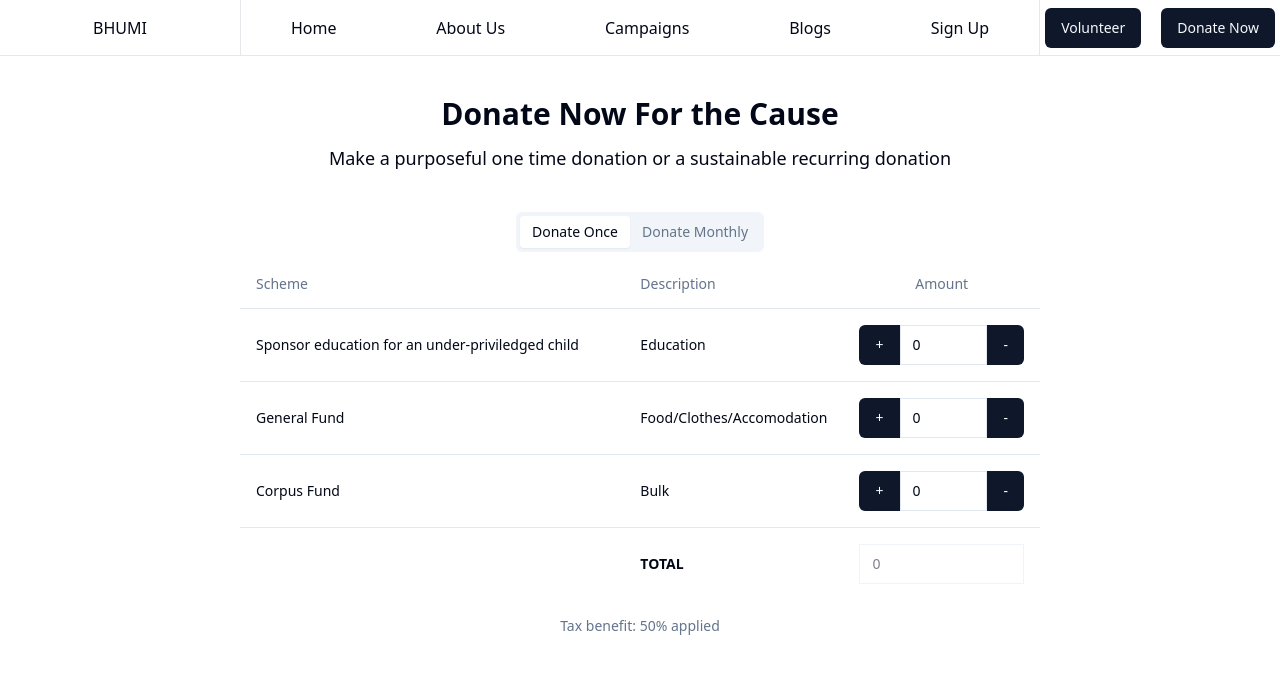
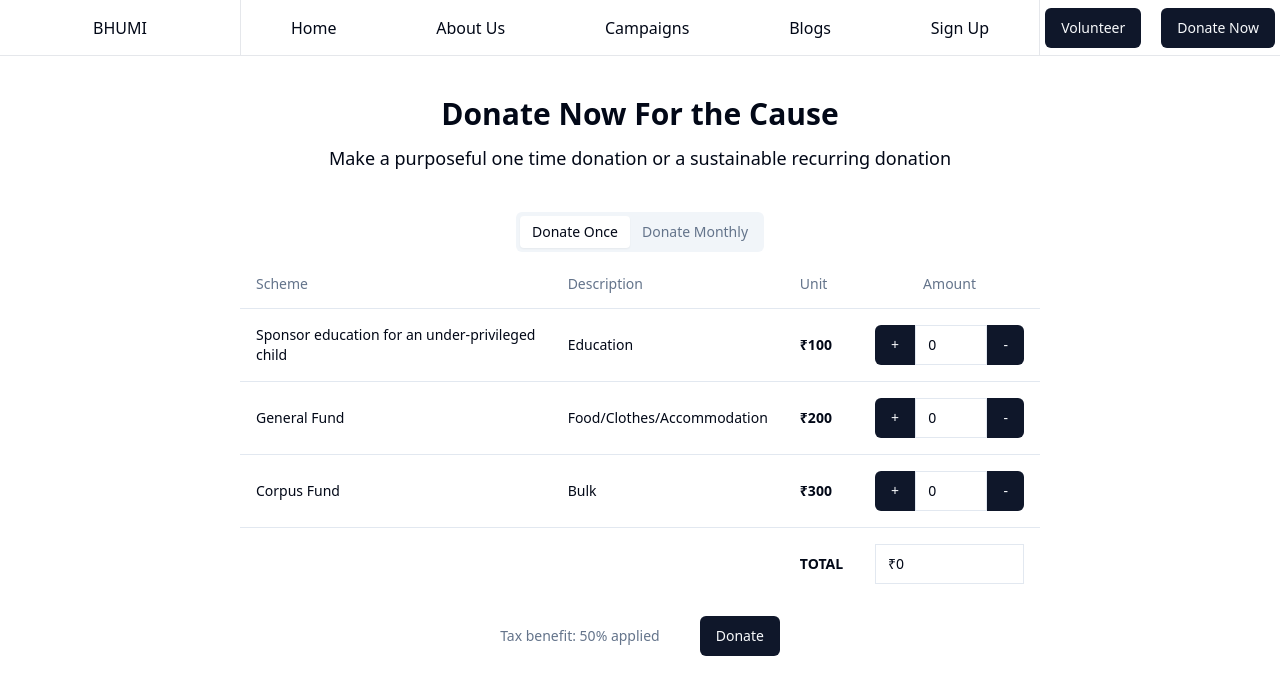
Before and after one commit to TharunBalaji2004/Bhumi, a React (Vite) app: page /donate in a window 1280 px wide. Shown: the top 694 px of the page. Built offline with nearby package versions, Linux system fonts and the light colour scheme.

Commit message:
Integerated with Donate page

```diff
--- a/src/Pages/Donate.jsx
+++ b/src/Pages/Donate.jsx
@@ -1,4 +1,4 @@
-import React from "react";
+import React, { useState } from "react";
 import { Tabs, TabsContent, TabsList, TabsTrigger } from "@/components/ui/tabs";
 import {
   Table,
@@ -14,6 +14,17 @@ import { Button } from "@/components/ui/button";
 import Navbar from "./Navbar";
 
 const Donate = () => {
+  const [educationAmount, setEducationAmount] = useState(0);
+  const [generalFundAmount, setGeneralFundAmount] = useState(0);
+  const [corpusFundAmount, setCorpusFundAmount] = useState(0);
+
+  const handleIncrement = (setter, increment) => () =>
+    setter((prev) => prev + increment);
+  const handleDecrement = (setter, decrement) => () =>
+    setter((prev) => Math.max(0, prev - decrement));
+
+  const totalAmount = educationAmount + generalFundAmount + corpusFundAmount;
+
   return (
     <>
       <Navbar />
@@ -22,7 +33,7 @@ const Donate = () => {
           <h1 className="text-3xl font-bold">Donate Now For the Cause</h1>
           <p className="text-lg">
             Make a purposeful one time donation or a sustainable recurring
-            donation{" "}
+            donation
           </p>
         </div>
 
@@ -36,11 +47,19 @@ const Donate = () => {
           </TabsList>
           <TabsContent value="account">
             <Table>
-              <TableCaption>Tax benefit: 50% applied</TableCaption>
+              <TableCaption>
+                <div className="flex justify-center items-center gap-10">
+                  <p> Tax benefit: 50% applied</p>
+                  <Button variant="default" className="max-w-sm">
+                    Donate
+                  </Button>
+                </div>
+              </TableCaption>
               <TableHeader>
                 <TableRow>
                   <TableHead className="w-[400px]">Scheme</TableHead>
                   <TableHead>Description</TableHead>
+                  <TableHead>Unit</TableHead>
                   <TableHead className="w-[200px] text-center">
                     Amount
                   </TableHead>
@@ -49,22 +68,29 @@ const Donate = () => {
               <TableBody>
                 <TableRow>
                   <TableCell className="font-medium">
-                    Sponsor education for an under-priviledged child
+                    Sponsor education for an under-privileged child
                   </TableCell>
                   <TableCell>Education</TableCell>
+                  <TableCell className="font-bold">₹100</TableCell>
                   <TableCell className="text-right">
                     <div className="flex flex-row">
-                      <Button className="rounded-r-none">
+                      <Button
+                        className="rounded-r-none"
+                        onClick={handleIncrement(setEducationAmount, 100)}
+                      >
                         <p>+</p>
                       </Button>
                       <Input
                         type="text"
-                        id="text"
                         placeholder=""
-                        value="0"
+                        value={educationAmount}
                         className="rounded-none"
+                        readOnly
                       />
-                      <Button className="rounded-l-none">
+                      <Button
+                        className="rounded-l-none"
+                        onClick={handleDecrement(setEducationAmount, 100)}
+                      >
                         <p>-</p>
                       </Button>
                     </div>
@@ -72,20 +98,27 @@ const Donate = () => {
                 </TableRow>
                 <TableRow>
                   <TableCell className="font-medium">General Fund</TableCell>
-                  <TableCell>Food/Clothes/Accomodation</TableCell>
+                  <TableCell>Food/Clothes/Accommodation</TableCell>
+                  <TableCell className="font-bold">₹200</TableCell>
                   <TableCell className="text-right">
                     <div className="flex flex-row">
-                      <Button className="rounded-r-none">
+                      <Button
+                        className="rounded-r-none"
+                        onClick={handleIncrement(setGeneralFundAmount, 200)}
+                      >
                         <p>+</p>
                       </Button>
                       <Input
                         type="text"
-                        id="text"
                         placeholder=""
-                        value="0"
+                        value={generalFundAmount}
                         className="rounded-none"
+                        readOnly
                       />
-                      <Button className="rounded-l-none">
+                      <Button
+                        className="rounded-l-none"
+                        onClick={handleDecrement(setGeneralFundAmount, 200)}
+                      >
                         <p>-</p>
                       </Button>
                     </div>
@@ -94,19 +127,26 @@ const Donate = () => {
                 <TableRow>
                   <TableCell className="font-medium">Corpus Fund</TableCell>
                   <TableCell>Bulk</TableCell>
+                  <TableCell className="font-bold">₹300</TableCell>
                   <TableCell className="text-right">
                     <div className="flex flex-row">
-                      <Button className="rounded-r-none">
+                      <Button
+                        className="rounded-r-none"
+                        onClick={handleIncrement(setCorpusFundAmount, 300)}
+                      >
                         <p>+</p>
                       </Button>
                       <Input
                         type="text"
-                        id="text"
                         placeholder=""
-                        value="0"
+                        value={corpusFundAmount}
                         className="rounded-none"
+                        readOnly
                       />
-                      <Button className="rounded-l-none">
+                      <Button
+                        className="rounded-l-none"
+                        onClick={handleDecrement(setCorpusFundAmount, 300)}
+                      >
                         <p>-</p>
                       </Button>
                     </div>
@@ -114,16 +154,16 @@ const Donate = () => {
                 </TableRow>
                 <TableRow>
                   <TableCell className="font-medium"></TableCell>
+                  <TableCell className="font-bold"></TableCell>
                   <TableCell className="font-bold">TOTAL</TableCell>
                   <TableCell className="text-right">
                     <div className="flex flex-row">
                       <Input
                         type="text"
-                        id="text"
                         placeholder=""
-                        value="0"
+                        value={"₹" + totalAmount}
                         className="rounded-none"
-                        disabled
+                        readOnly
                       />
                     </div>
                   </TableCell>
@@ -138,6 +178,7 @@ const Donate = () => {
                 <TableRow>
                   <TableHead className="w-[400px]">Scheme</TableHead>
                   <TableHead>Description</TableHead>
+                  <TableHead>Unit</TableHead>
                   <TableHead className="w-[200px] text-center">
                     Amount
                   </TableHead>
@@ -146,22 +187,29 @@ const Donate = () => {
               <TableBody>
                 <TableRow>
                   <TableCell className="font-medium">
-                    Sponsor education for an under-priviledged child
+                    Sponsor education for an under-privileged child
                   </TableCell>
                   <TableCell>Education</TableCell>
+                  <TableCell className="font-bold">₹100</TableCell>
                   <TableCell className="text-right">
                     <div className="flex flex-row">
-                      <Button className="rounded-r-none">
+                      <Button
+                        className="rounded-r-none"
+                        onClick={handleIncrement(setEducationAmount, 100)}
+                      >
                         <p>+</p>
                       </Button>
                       <Input
                         type="text"
-                        id="text"
                         placeholder=""
-                        value="0"
+                        value={educationAmount}
                         className="rounded-none"
+                        readOnly
                       />
-                      <Button className="rounded-l-none">
+                      <Button
+                        className="rounded-l-none"
+                        onClick={handleDecrement(setEducationAmount, 100)}
+                      >
                         <p>-</p>
                       </Button>
                     </div>
@@ -169,20 +217,27 @@ const Donate = () => {
                 </TableRow>
                 <TableRow>
                   <TableCell className="font-medium">General Fund</TableCell>
-                  <TableCell>Food/Clothes/Accomodation</TableCell>
+                  <TableCell>Food/Clothes/Accommodation</TableCell>
+                  <TableCell className="font-bold">₹200</TableCell>
                   <TableCell className="text-right">
                     <div className="flex flex-row">
-                      <Button className="rounded-r-none">
+                      <Button
+                        className="rounded-r-none"
+                        onClick={handleIncrement(setGeneralFundAmount, 200)}
+                      >
                         <p>+</p>
                       </Button>
                       <Input
                         type="text"
-                        id="text"
                         placeholder=""
-                        value="0"
+                        value={generalFundAmount}
                         className="rounded-none"
+                        readOnly
                       />
-                      <Button className="rounded-l-none">
+                      <Button
+                        className="rounded-l-none"
+                        onClick={handleDecrement(setGeneralFundAmount, 200)}
+                      >
                         <p>-</p>
                       </Button>
                     </div>
@@ -191,19 +246,26 @@ const Donate = () => {
                 <TableRow>
                   <TableCell className="font-medium">Corpus Fund</TableCell>
                   <TableCell>Bulk</TableCell>
+                  <TableCell className="font-bold">₹300</TableCell>
                   <TableCell className="text-right">
                     <div className="flex flex-row">
-                      <Button className="rounded-r-none">
+                      <Button
+                        className="rounded-r-none"
+                        onClick={handleIncrement(setCorpusFundAmount, 300)}
+                      >
                         <p>+</p>
                       </Button>
                       <Input
                         type="text"
-                        id="text"
                         placeholder=""
-                        value="0"
+                        value={corpusFundAmount}
                         className="rounded-none"
+                        readOnly
                       />
-                      <Button className="rounded-l-none">
+                      <Button
+                        className="rounded-l-none"
+                        onClick={handleDecrement(setCorpusFundAmount, 300)}
+                      >
                         <p>-</p>
                       </Button>
                     </div>
@@ -211,16 +273,16 @@ const Donate = () => {
                 </TableRow>
                 <TableRow>
                   <TableCell className="font-medium"></TableCell>
+                  <TableCell className="font-bold"></TableCell>
                   <TableCell className="font-bold">TOTAL</TableCell>
                   <TableCell className="text-right">
                     <div className="flex flex-row">
                       <Input
                         type="text"
-                        id="text"
                         placeholder=""
-                        value="0"
+                        value={"₹" + totalAmount}
                         className="rounded-none"
-                        disabled
+                        readOnly
                       />
                     </div>
                   </TableCell>
--- a/src/Pages/Navbar.jsx
+++ b/src/Pages/Navbar.jsx
@@ -4,13 +4,10 @@ import { Button } from "@/components/ui/button";
 import decodedToken from "@/AuthChecker";
 import Cookies from "js-cookie";
 import { useToast } from "@/components/ui/use-toast";
-import { Toaster } from "@/components/ui/toaster";
-
 
 
 const Navbar = () => {
   const { toast } = useToast();
-  console.log("DECODED TOKEN:", decodedToken);
 
   const signOutHandler = () => {
     if (decodedToken) {
```
Also changed, not shown: src/Pages/Volunteer.jsx (+12 -8 lines).
